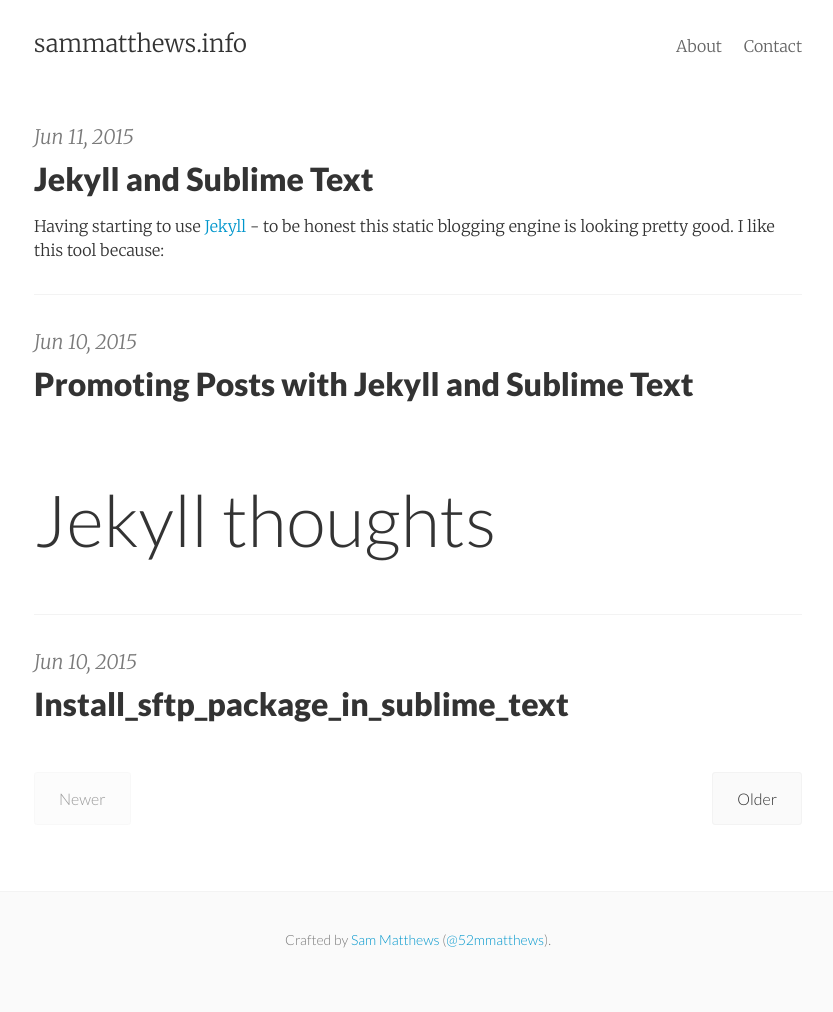
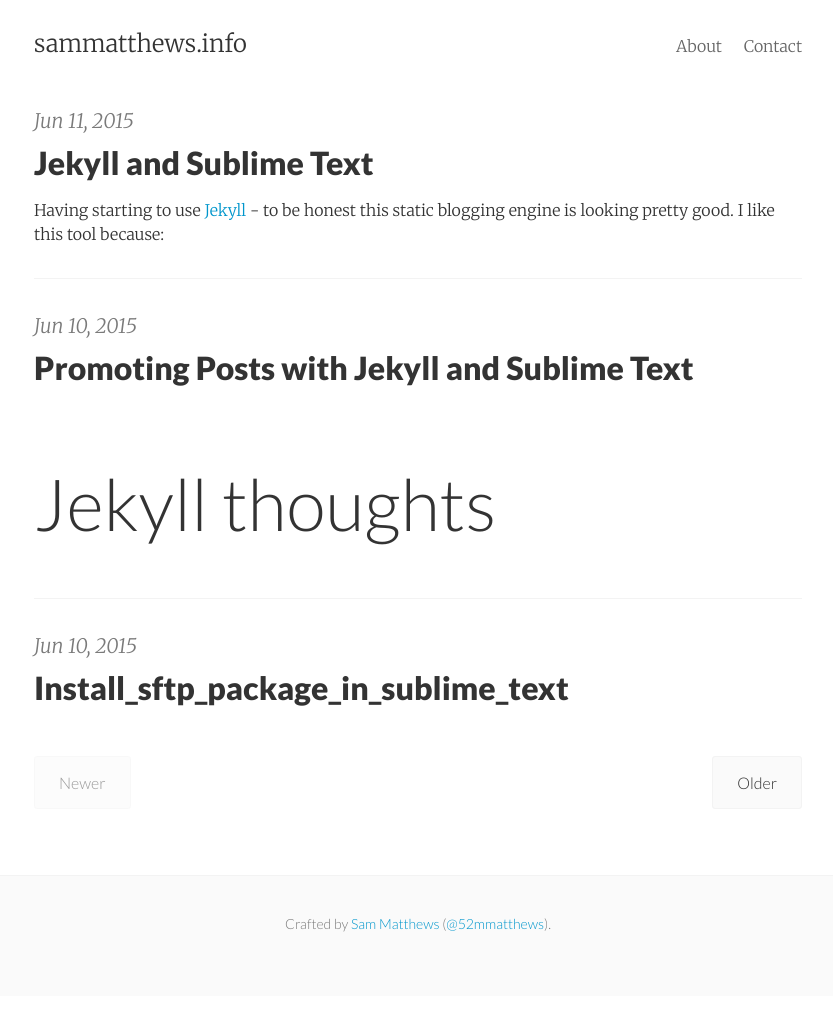
Before and after one commit to sam-matthews/Jekyll, a Jekyll site: the page built from index.html, in a window 1280 px wide. Shown: the whole page, without its empty margins (222-1055 px from the left). Built offline with Jekyll 4.4.1, drawn with Linux system fonts in a browser that asks for light colours; Markdown is read by kramdown in place of the engine named in the settings; the list of posts is cut into pages by our own code.

Commit message:
Updated padding-top to 3rem for large media type.

```diff
--- a/_sass/_basscss.scss
+++ b/_sass/_basscss.scss
@@ -390,6 +390,8 @@ strong, .bold {
 @media screen and (min-width: 64em) {
   .p-responsive {
     padding: 4rem;
+    /* Change padding-top to be consistent with previous media change. */
+    padding-top: 3rem;
   }
 
   .px-responsive {
```
